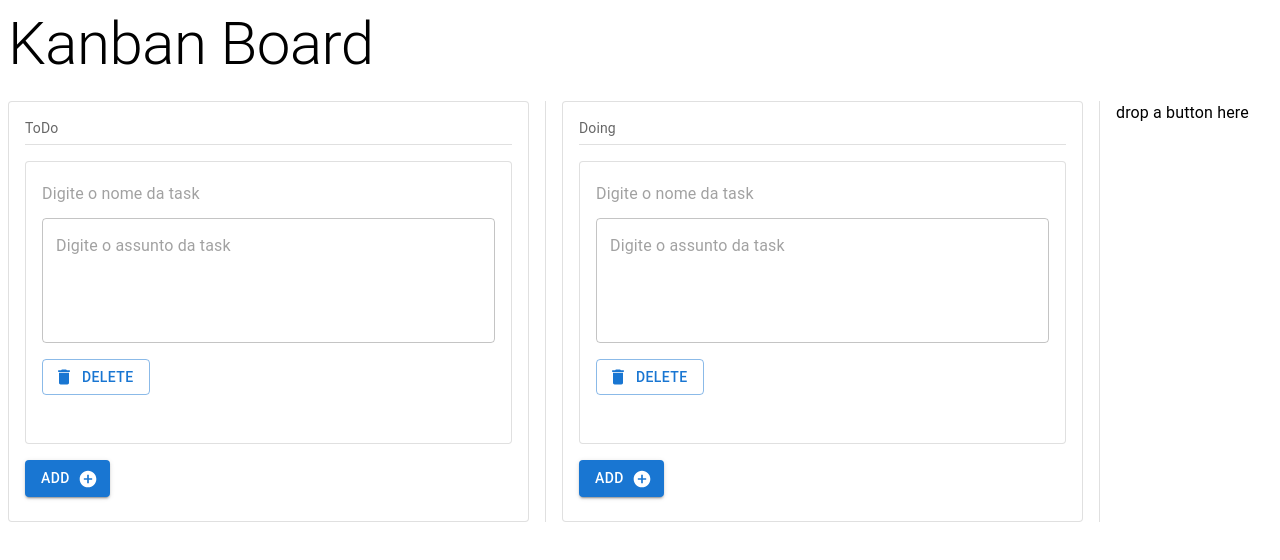
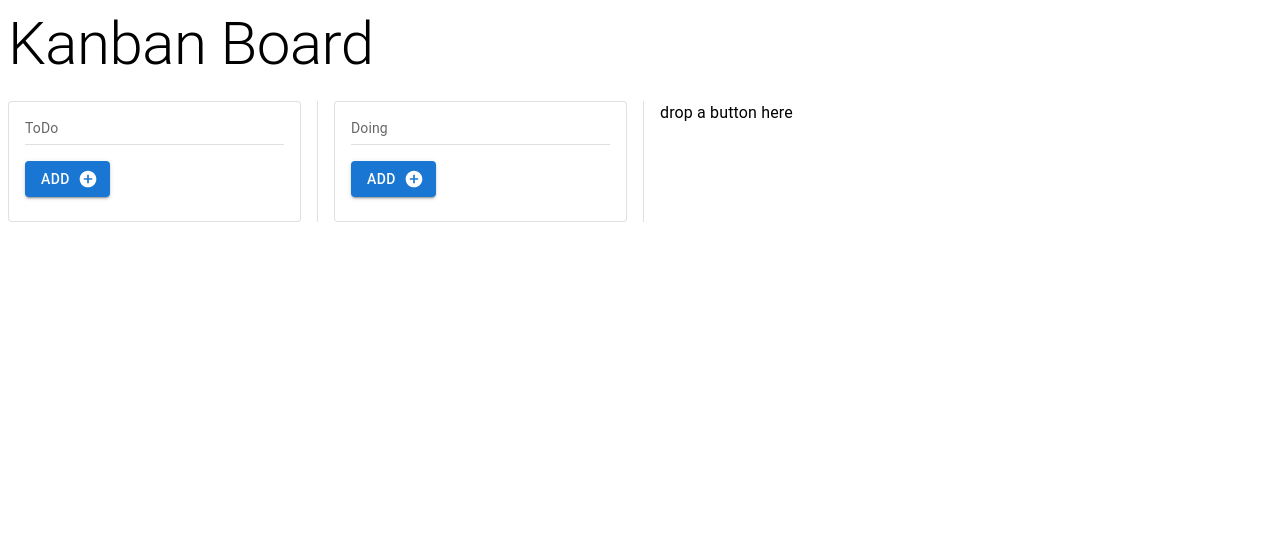
Before and after one commit to ranielm/kanbanboard, a React (Vite) app: page / in a window 1280 px wide. Shown: the top 560 px of the page. Built offline with nearby package versions, Linux system fonts and the light colour scheme.

Commit message:
feat: adding cards

```diff
--- a/src/components/GenerateCard.tsx
+++ b/src/components/GenerateCard.tsx
@@ -1,4 +1,4 @@
-import { DragEvent } from "react";
+import { DragEvent, useState } from "react";
 import { Divider, Typography } from "@mui/material";
 import Box from "@mui/material/Box";
 import Card from "@mui/material/Card";
@@ -12,11 +12,24 @@ export type GenerateCardProps = {
   dragStartHandler: (event: DragEvent<HTMLDivElement>, data: string) => void;
 };
 
+type Card = {
+  title: string;
+  content: string;
+};
+
 const GenerateCard = ({
   boardName,
   taskName,
   dragStartHandler
 }: GenerateCardProps) => {
+  const [cards, setCards] = useState<Card[]>([]);
+
+  const addCard = () => {
+    // State change will cause component re-render
+    const card: Card = { title: "100", content: "Bob" };
+    setCards((prevCards) => [...prevCards, card]);
+  };
+
   return (
     <Box sx={{ minWidth: 275 }}>
       <Card variant="outlined">
@@ -25,15 +38,18 @@ const GenerateCard = ({
             {boardName}
           </Typography>
           <Divider />
-          <Box
-            onDragStart={(event) => dragStartHandler(event, taskName)}
-            draggable
-          >
-            <TaskCard />
-          </Box>
+          {cards.map((card: Card) => (
+            <Box
+              onDragStart={(event) => dragStartHandler(event, taskName)}
+              draggable
+            >
+              {card.title}
+              <TaskCard addCard={addCard} />
+            </Box>
+          ))}
         </CardContent>
         <Box sx={{ minWidth: 275, ml: 2, mb: 3 }}>
-          <IconButton variant="add" />
+          <IconButton addCard={addCard} variant="add" />
         </Box>
       </Card>
     </Box>
--- a/src/components/IconButton.tsx
+++ b/src/components/IconButton.tsx
@@ -4,11 +4,12 @@ import DeleteIcon from "@mui/icons-material/Delete";
 import AddCircleIcon from "@mui/icons-material/AddCircle";
 import SaveIcon from "@mui/icons-material/Save";
 
-interface ButtonProps {
+export interface ButtonProps {
   variant: "save" | "delete" | "add";
+  addCard: () => void;
 }
 
-const PresetButton = ({ variant }: ButtonProps) => {
+const PresetButton = ({ variant, addCard }: ButtonProps) => {
   switch (variant) {
     case "save":
       return (
@@ -24,7 +25,11 @@ const PresetButton = ({ variant }: ButtonProps) => {
       );
     case "add":
       return (
-        <Button variant="contained" endIcon={<AddCircleIcon />}>
+        <Button
+          variant="contained"
+          onClick={addCard}
+          endIcon={<AddCircleIcon />}
+        >
           Add
         </Button>
       );
@@ -33,10 +38,10 @@ const PresetButton = ({ variant }: ButtonProps) => {
   }
 };
 
-const IconButton = ({ variant }: ButtonProps) => {
+const IconButton = ({ variant, addCard }: ButtonProps) => {
   return (
     <Stack direction="row" spacing={2}>
-      <PresetButton variant={variant} />
+      <PresetButton variant={variant} addCard={addCard} />
     </Stack>
   );
 };
--- a/src/components/TaskCard.tsx
+++ b/src/components/TaskCard.tsx
@@ -11,7 +11,15 @@ const theme = createTheme({
     }
   }
 });
-const title = (
+
+export interface TaskCardProps {
+  addCard: () => void;
+}
+
+const TaskCard = ({ addCard }: TaskCardProps) => {
+  return (
+    <Box sx={{ flexGrow: 1, minWidth: 275, mt: 2 }}>
+      <Card variant="outlined">
         <CardContent>
           <ThemeProvider theme={theme}>
             <Grid
@@ -40,15 +48,10 @@ const title = (
             </Grid>
           </ThemeProvider>
           <Box sx={{ mt: 2, mb: 3 }}>
-      <IconButton variant="delete" />
+            <IconButton variant="delete" addCard={addCard} />
           </Box>
         </CardContent>
-);
-
-const TaskCard = () => {
-  return (
-    <Box sx={{ flexGrow: 1, minWidth: 275, mt: 2 }}>
-      <Card variant="outlined">{title}</Card>
+      </Card>
     </Box>
   );
 };
--- a/src/pages/KanbanBoard.tsx
+++ b/src/pages/KanbanBoard.tsx
@@ -10,11 +10,6 @@ import GenerateCard from "../components/GenerateCard";
 // };
 
 const KanbanBoard = () => {
-  // type Card = {
-  //   title: string;
-  //   content: string;
-  // };
-  // const [cards, setCards] = useState<Card[]>([]);
   // The content of the target box
   const [content, setContent] = useState<string>("drop a button here");
 
```
Also changed, not shown: package.json (+7 -0 lines), 2 other files (tests, documents, lock files or other folders). Lines whose indentation alone changed are shown as unchanged.
